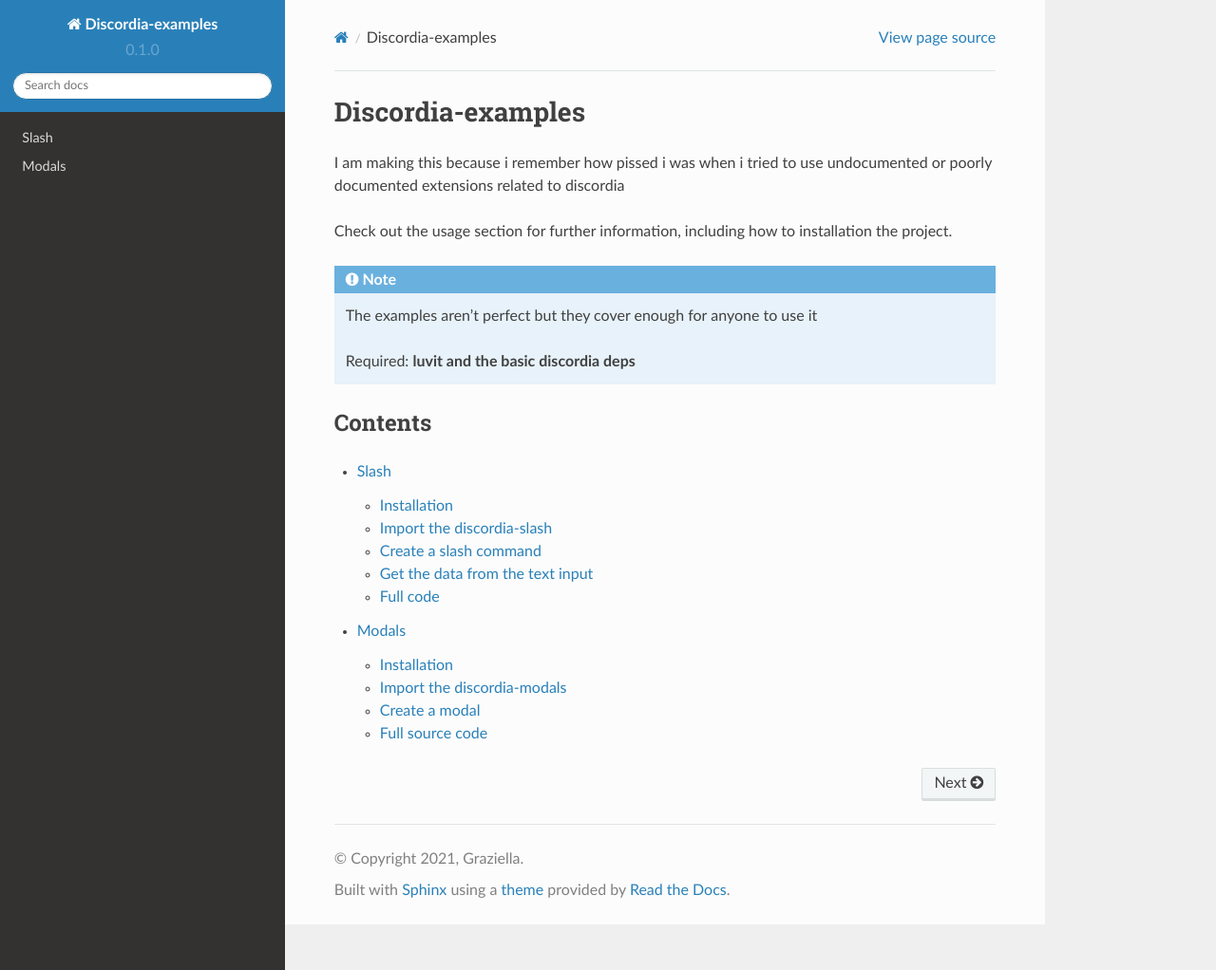
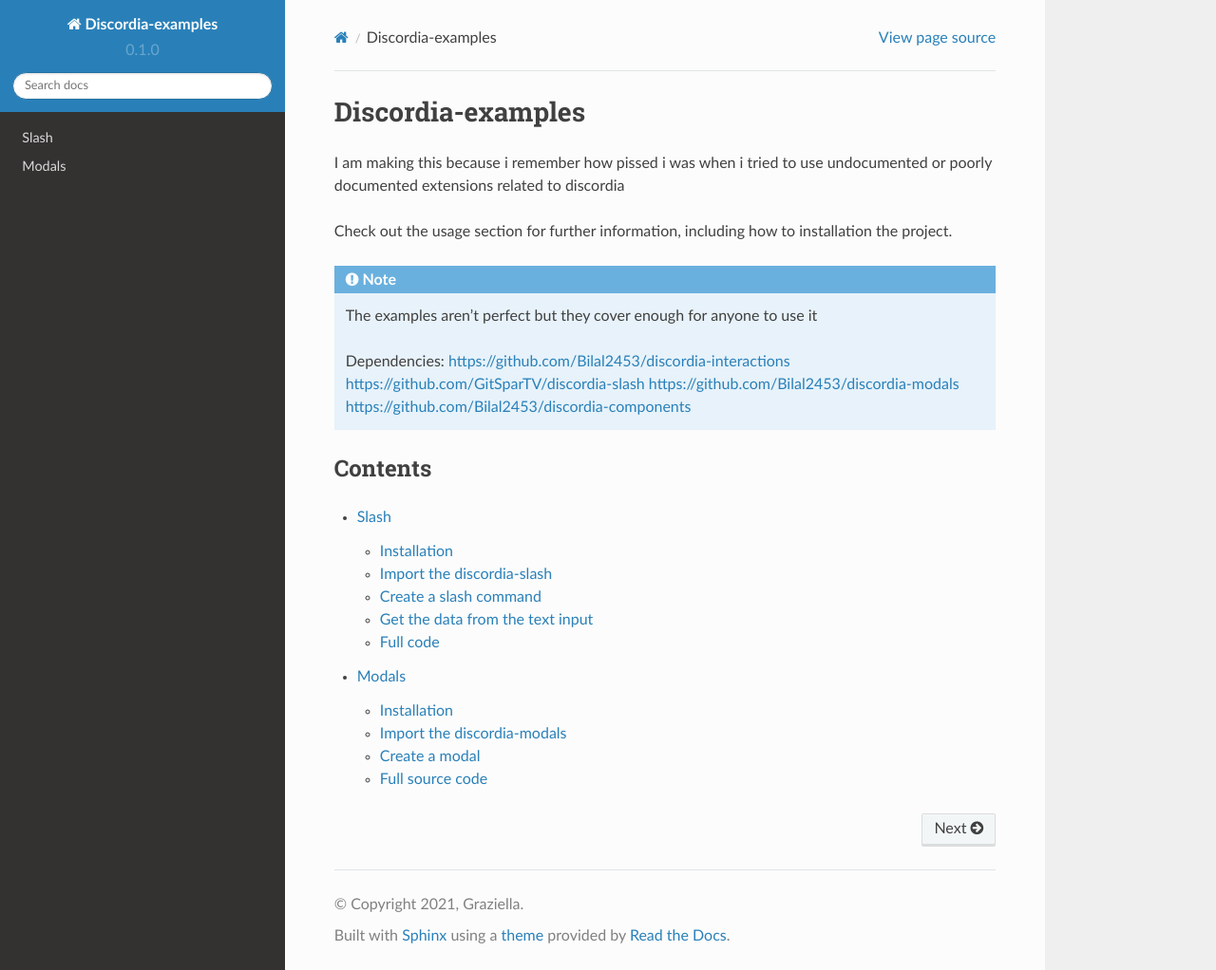
Before and after one commit to justdie386/discordia-examples, a Sphinx documentation site: the page built from docs/source/index.rst, in a window 1280 px wide and 1022 px high. Shown: the whole window at 95% size. Built offline with Sphinx 7.4.7 and the Read the Docs theme 2.0.0, drawn with Linux system fonts in a browser that asks for light colours; pages that are not in the unit, such as notebooks, are missing from menus.

Commit message:
Update index.rst

```diff
--- a/docs/source/index.rst
+++ b/docs/source/index.rst
@@ -10,8 +10,12 @@
 
    The examples aren't perfect but they cover enough for anyone to use it
 
-   Required:
-   **luvit and the basic discordia deps**
+   Dependencies:
+   https://github.com/Bilal2453/discordia-interactions
+   https://github.com/GitSparTV/discordia-slash
+   https://github.com/Bilal2453/discordia-modals
+   https://github.com/Bilal2453/discordia-components
+
 Contents
 --------
 
```
